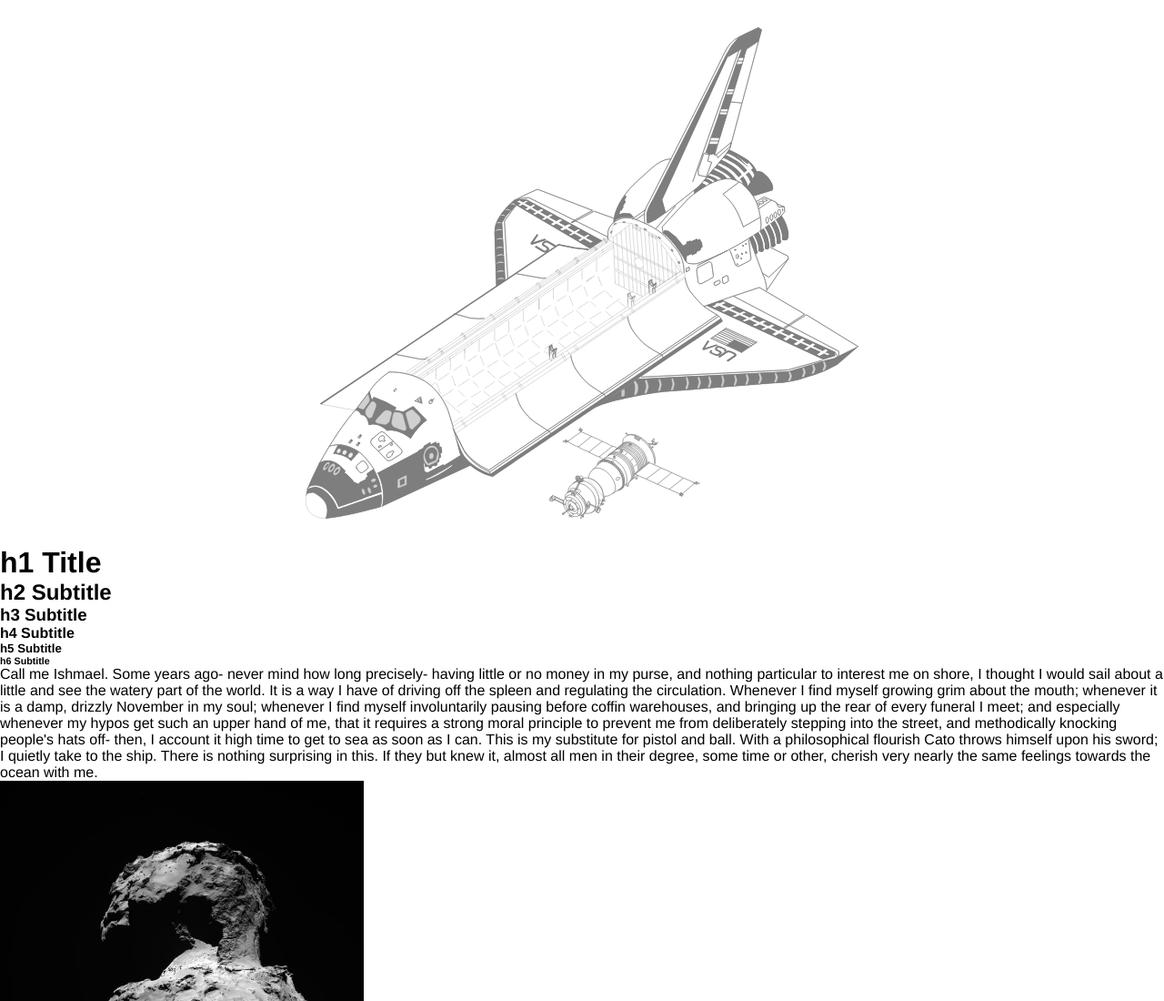
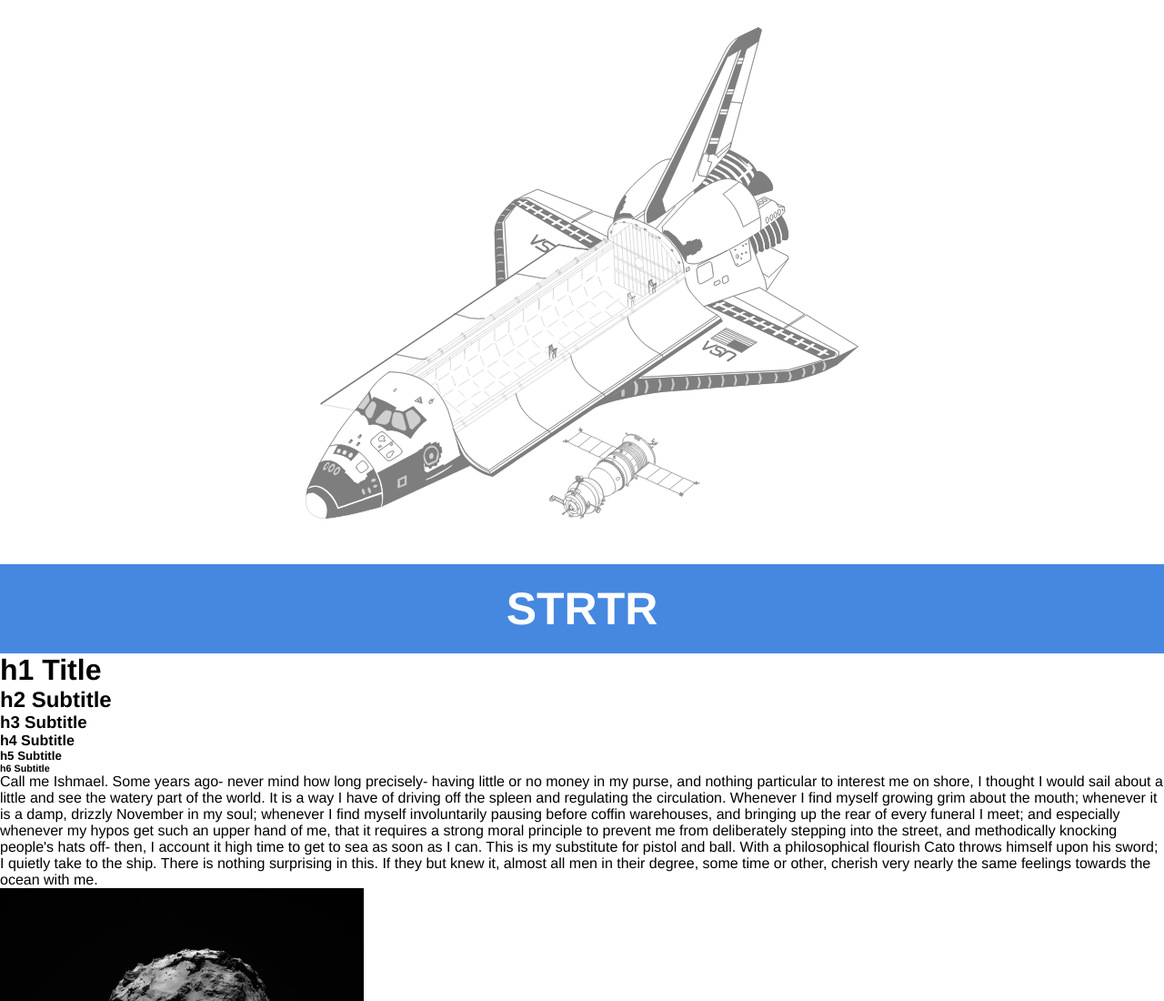
Before and after one commit to robinrendle/strtr, a website: page index.html in a window 1280 px wide. Shown: the top 1100 px of the page at 91% size. Drawn offline with nearby package versions, Linux system fonts and the light colour scheme; files that its build step writes are made by us from their sources; files whose address does not match are found by name.

Commit message:
fixed the readme and index

```diff
--- a/index.html
+++ b/index.html
@@ -10,9 +10,8 @@
 </head>
 
 <body>
-
     <img src="./build/img/strtr.svg" alt="" style="opacity:.5; margin:0 auto; display:block; padding:30px;">
-
+    <h1 style="text-align:center; font-size:50px;margin-top: 20px; background-color: rgb(70, 136, 224);padding: 20px;color: white;text-transform: uppercase;">strtr</h1>
     <h1>h1 Title</h1>
     <h2>h2 Subtitle</h2>
     <h3>h3 Subtitle</h3>
```
Also changed, not shown: README.md.
